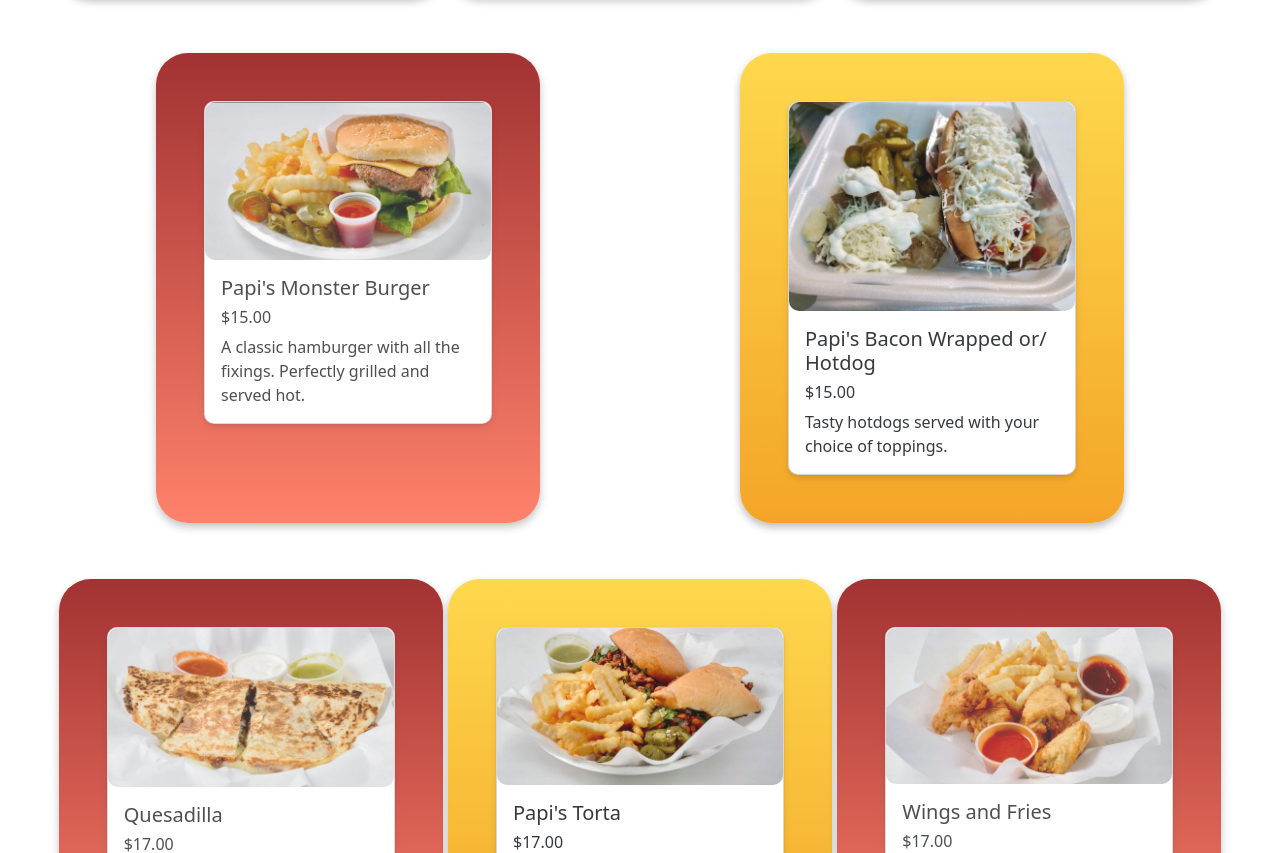
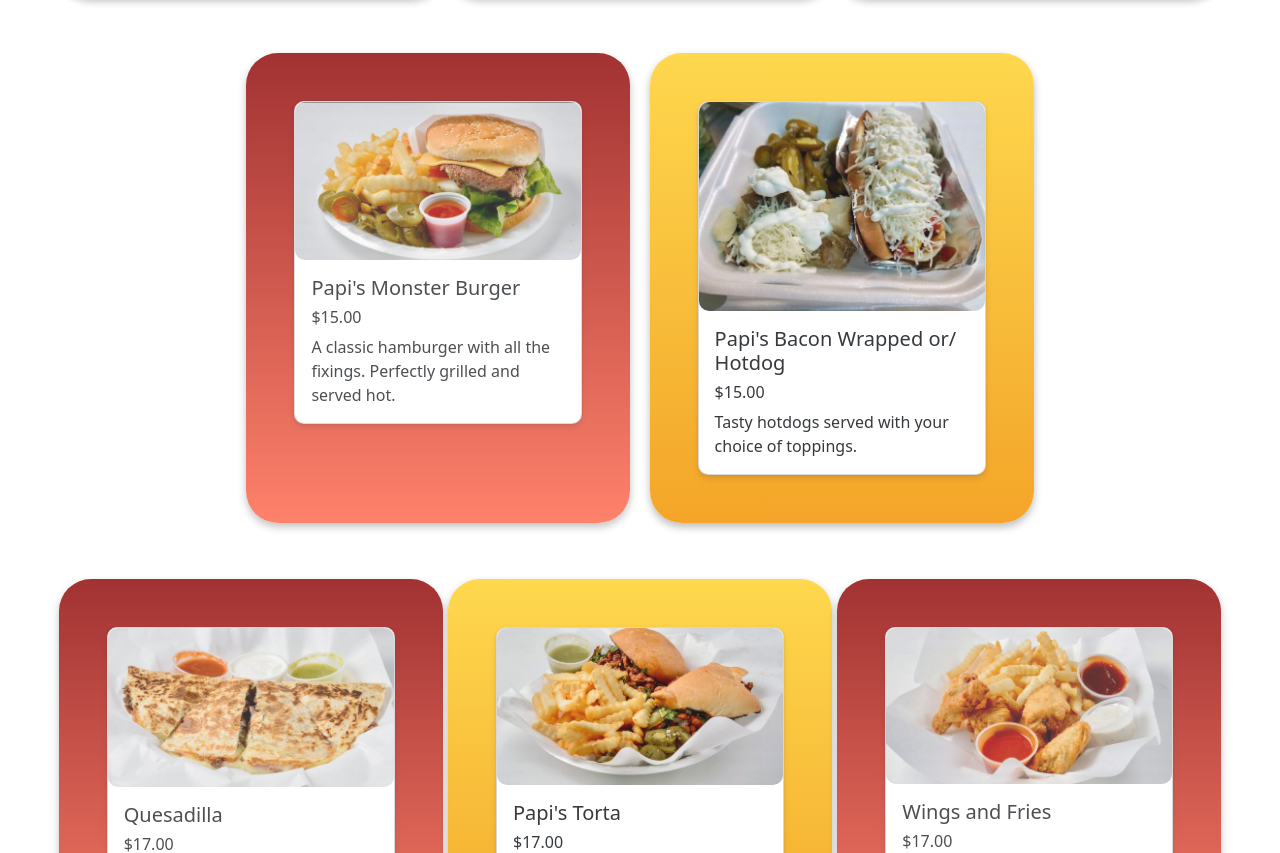
Before and after one commit to zeth-owen/Papi-s-Taco-Truck, a plain HTML site: page index.html in a window 1280 px wide. Shown: the part 1900-2753 px from the top of the page. Drawn offline with nearby package versions, Linux system fonts and the light colour scheme.

Commit message:
adjusted container width for section 2 menu cards

```diff
--- a/index.html
+++ b/index.html
@@ -189,7 +189,7 @@
     </div>
 </section>
 
-<section class="card-container">
+<section class="card-container2">
     <div class = background-redContainer>
     <div class="card" style="width: 18rem;">
         <img src="assets/hamburger.jpg" class="card-img-top" alt="Hamburger">
--- a/styles.css
+++ b/styles.css
@@ -149,6 +149,17 @@ img.logo.mb-3 {
     justify-content: space-around;
     flex-wrap: wrap;
     margin: 3.5em;
+    align-content: center;
+}
+
+.card-container2 {
+    height: auto;
+    width: 63vw;
+    display: flex;
+    flex-direction: row;
+    justify-content: space-around;
+    flex-wrap: wrap;
+    margin: 3.5em auto;
     align-content: center;
 }
 
```
